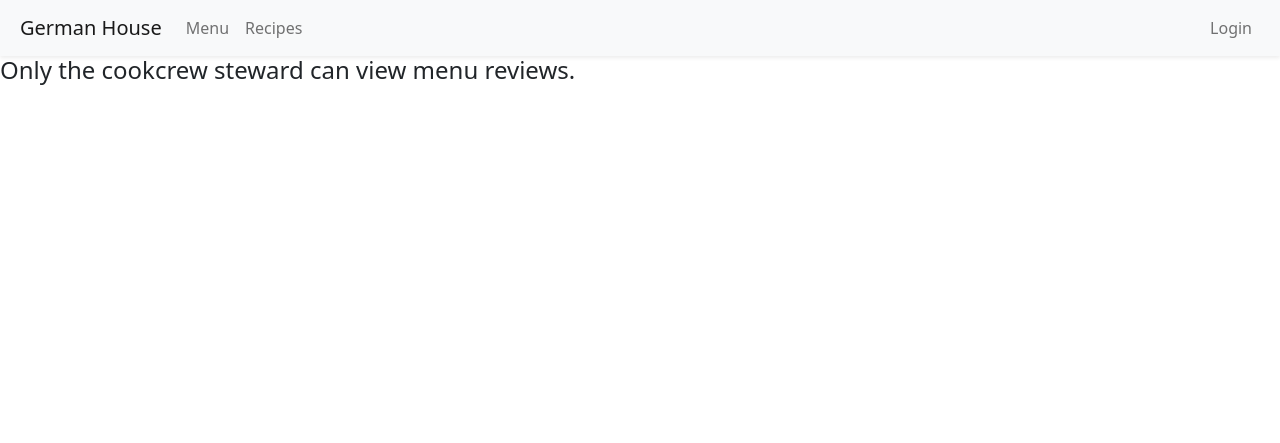
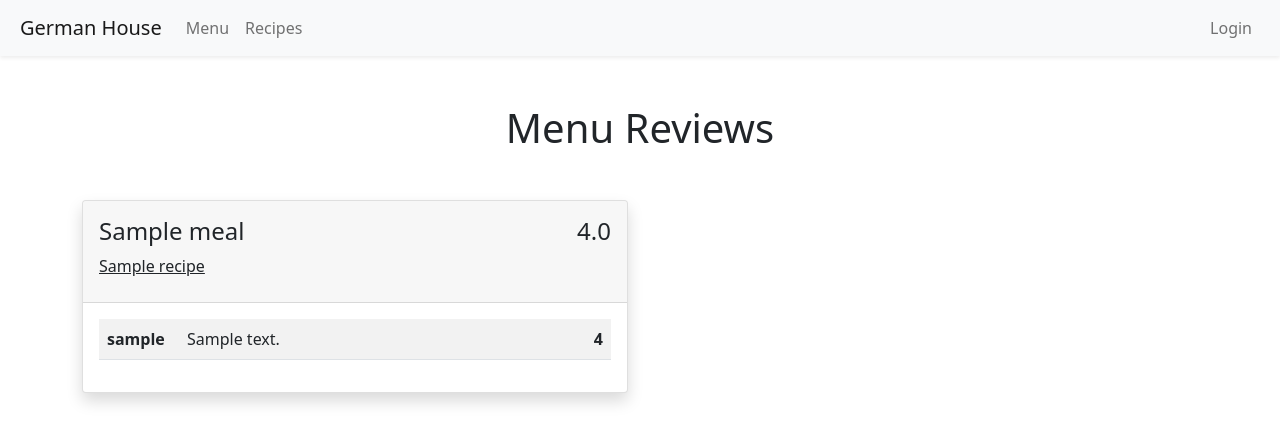
Before and after one commit to mitgermanhouse/dh-website, a Django app: template essen/menu/templates/menu/menu_reviews.html in a window 1280 px wide. Shown: the top 443 px of the page. Run offline with Django 3.2, Linux system fonts and the light colour scheme; the template is opened without the code that fills it: most values are stand-ins (such as "Sample title", 1, 10 or a date in 2020).

Commit message:
Redesign menu:menu_reviews

```diff
--- a/essen/menu/templates/menu/menu_reviews.html
+++ b/essen/menu/templates/menu/menu_reviews.html
@@ -1,56 +1,57 @@
-<!DOCTYPE html>
-
 {% extends 'essen/base.html' %}
-
-
 {% block content %}
 
-{% if steward %}
-<div class="col-sm-2">
-
+<!-- Title -->
+<div class="container py-5">
+    <div class="row text-center">
+        <h1 class="my-0">Menu Reviews</h1>
+    </div>
 </div>
 
-<div class="col-sm-8">
-    {% for meal in all_meals %}
-        <div class="panel panel-default">
-            <div class="panel panel-heading">
-                <div class="row">
-                    <div class="col-sm-6">
-                        <h3>{{meal.meal}}</h3>
-                    </div>
-                    <div class="col-sm-6">
-                        <h3 style="text-align: right;"> {{meal.overall_rating}}</h3>
-                    </div>
-                </div>
-                <div class="row">
-                    <div class="col-sm-12">
-                        <tr>
-                            {% for recipe in meal.meal.recipes.all %}
-                                <td>{{recipe}}</td>
-                            {% endfor %}
-                        </tr>
+<!-- Ratings -->
+<div class="container pb-5">
+    <div class="row row-cols-1 row-cols-xl-2 g-4">
 
+    {% for meal in ratings %}
+        <div class="col" id="meal">
+            <div class="card shadow h-100 overflow-hidden">
+                <div class="card-header">
+                    <div class="d-flex gap-4 justify-content-between align-items-center">
+                        <h4 class="my-2">{{meal.meal}}</h4>
+                        <h4 class="my-2">{{meal.overall_rating|floatformat:"1"}}</h4>
                     </div>
 
+                    <ul class="list-inline">
+                    {% for recipe in meal.meal.recipes.all %}
+                        <li class="list-inline-item">
+                            <a href="{% url 'recipes:detail' recipe.id %}" class="link-dark">{{recipe}}</a>
+                        </li>
+                    {% endfor %}
+                    </ul>
                 </div>
-            </div>
-            <div class="panel panel-body">
-                <h3>Comments</h3>
+
+                <div class="card-body">
                     <table class="table table-striped">
+                        <colgroup>
+                            <col style="width: 5rem">
+                            <col style="width: auto">
+                            <col style="width: 2rem">
+                        </colgroup>
+
                         {% for comment in meal.comments %}
                         <tr>
-                            <td>{{comment.username}}</td>
-                            <td>{{comment.comment}}</td>
-                            <td>{{comment.rating}}</td>
+                            <td><b>{{comment.username}}</b></td>
+                            <td style="white-space: pre-wrap;">{{comment.comment}}</td>
+                            <td class="text-end"><b>{{comment.rating}}</b></td>
                         </tr>
                         {% endfor %}
                     </table>
+                </div>
+
             </div>
         </div>
     {% endfor %}
+
+    </div>
 </div>
-{% else %}
-<h4>Only the cookcrew steward can view menu reviews.</h4>
-{% endif %}
-
 {% endblock %}
--- a/essen/menu/urls.py
+++ b/essen/menu/urls.py
@@ -15,5 +15,5 @@ urlpatterns = [
     url(r'^submit_auto_lateplates/$', views.submit_auto_lateplates, name="submit_auto_lateplates"),
     url(r'^rate_meal/(?P<pk>[0-9]+)/$', views.DetailView.as_view(), name="rate_meal"),
     url(r'^submit_rating/(?P<pk>[0-9]+)/', views.submit_rating, name="submit_rating"),
-    url(r'^menu_reviews/', views.see_reviews, name="menu_reviews")
+    url(r'^menu_reviews/', views.ReviewsView.as_view(), name="menu_reviews")
 ]
```
Also changed, not shown: essen/menu/views.py (+27 -24 lines).
